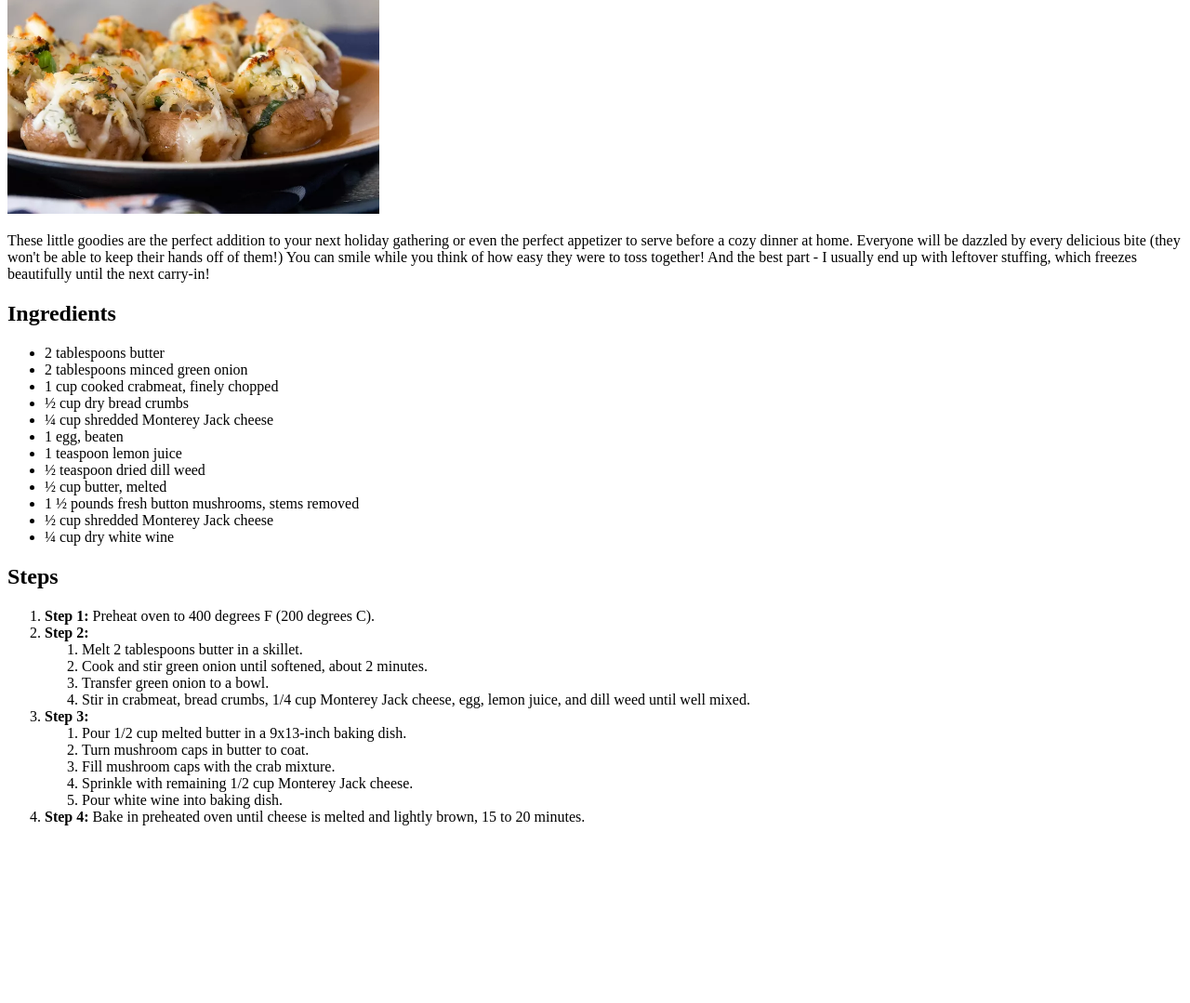
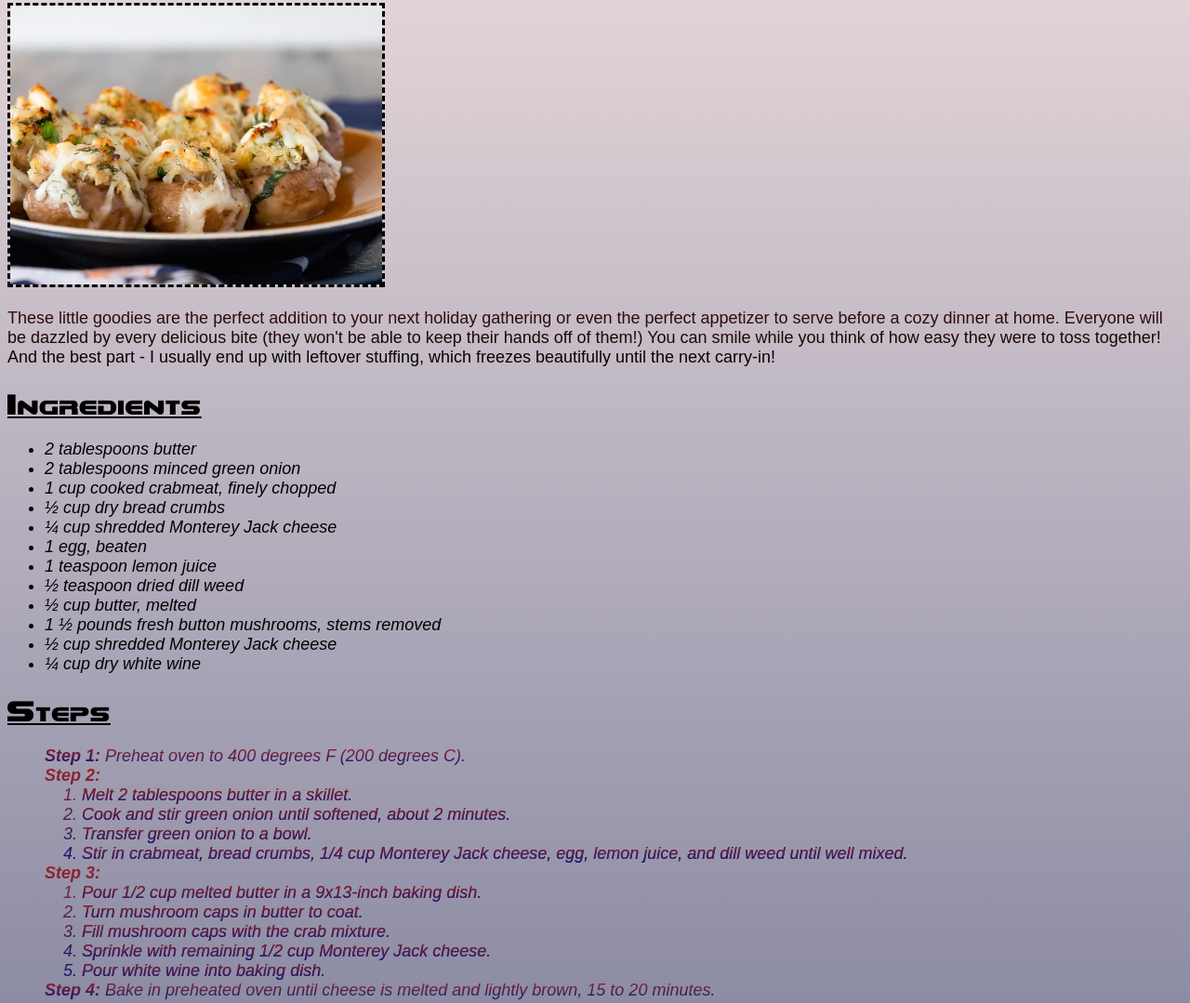
Before and after one commit to Kamiyumi/odin-recipes, a plain HTML site: page recipes/recipe-crab-stuffed-mushrooms.html in a window 1280 px wide. Shown: the part 150-1229 px from the top of the page at 93% size. Before the commit the page ends 1054 px from the top, so only its background shows below. Drawn offline with Linux system fonts and the light colour scheme.

Commit message:
Include missing commit changes due to unsaved changes in local repository

```diff
--- a/recipes/recipe-crab-stuffed-mushrooms.html
+++ b/recipes/recipe-crab-stuffed-mushrooms.html
@@ -3,10 +3,12 @@
 <head>
     <meta charset="UTF-8">
     <meta name="viewport" content="width=device-width, initial-scale=1.0">
+    <link rel="stylesheet" href="../styles/stylesheet.css">
     <title>Odin Recipes | Crab Stuffed Mushrooms</title>
 </head>
 
 <body>
+    <a href="../index.html"target="_self" rel="noreferrer">Home</a>
     <h1>Crab-stuffed Mushrooms</h1>
     <img src="../media/crab.png" alt="An image of mushrooms stuffed with crab covered in cheese." height="300" width="400">
     <p>These little goodies are the perfect addition to your next holiday gathering or even the perfect appetizer to serve before a cozy dinner at home. Everyone will be dazzled by every delicious bite (they won't be able to keep their hands off of them!) You can smile while you think of how easy they were to toss together! And the best part - I usually end up with leftover stuffing, which freezes beautifully until the next carry-in!</p>
@@ -28,26 +30,26 @@
 
     <h2>Steps</h2>
     <ol>
-        <li><strong>Step 1:</strong> Preheat oven to 400 degrees F (200 degrees C).</li>
-        <li><strong>Step 2:</strong>
+        <li class="crab li"><strong>Step 1:</strong> Preheat oven to 400 degrees F (200 degrees C).</li>
+        <li class="crab li"><strong>Step 2:</strong>
             <ol>
-            <li>Melt 2 tablespoons butter in a skillet.</li>
-            <li>Cook and stir green onion until softened, about 2 minutes.</li>
-            <li>Transfer green onion to a bowl.</li>
-            <li>Stir in crabmeat, bread crumbs, 1/4 cup Monterey Jack cheese, egg, lemon juice, and dill weed until well mixed.</li>
+            <li class="crab li">Melt 2 tablespoons butter in a skillet.</li>
+            <li class="crab li">Cook and stir green onion until softened, about 2 minutes.</li>
+            <li class="crab li">Transfer green onion to a bowl.</li>
+            <li class="crab li">Stir in crabmeat, bread crumbs, 1/4 cup Monterey Jack cheese, egg, lemon juice, and dill weed until well mixed.</li>
             </ol>
         </li>
-        <li><strong>Step 3:</strong>
+        <li class="crab li"><strong>Step 3:</strong>
             <ol>
-            <li>Pour 1/2 cup melted butter in a 9x13-inch baking dish.</li>
-            <li>Turn mushroom caps in butter to coat.</li>
-            <li>Fill mushroom caps with the crab mixture.</li>
-            <li>Sprinkle with remaining 1/2 cup Monterey Jack cheese.</li>
-            <li>Pour white wine into baking dish.</li>
+            <li class="crab li">Pour 1/2 cup melted butter in a 9x13-inch baking dish.</li>
+            <li class="crab li">Turn mushroom caps in butter to coat.</li>
+            <li class="crab li">Fill mushroom caps with the crab mixture.</li>
+            <li class="crab li">Sprinkle with remaining 1/2 cup Monterey Jack cheese.</li>
+            <li class="crab li">Pour white wine into baking dish.</li>
             </ol>
-            </ul>
         </li>
-        <li><strong>Step 4:</strong> Bake in preheated oven until cheese is melted and lightly brown, 15 to 20 minutes.</li>
+        <li class="crab li"><strong>Step 4:</strong> Bake in preheated oven until cheese is melted and lightly brown, 15 to 20 minutes.</li>
+    </ol>
     </ol>
 
 </body>
```
Also changed, not shown: index.html (+8 -5 lines), recipes/recipe-artichoke-dip.html (+3 -0 lines), recipes/recipe-cream-cheese-penguins.html (+2 -0 lines), recipes/recipe-lasagna.html (+3 -4 lines), recipes/recipe-meatballs.html (+2 -0 lines), utils/fonts/DooM.ttf (added).
